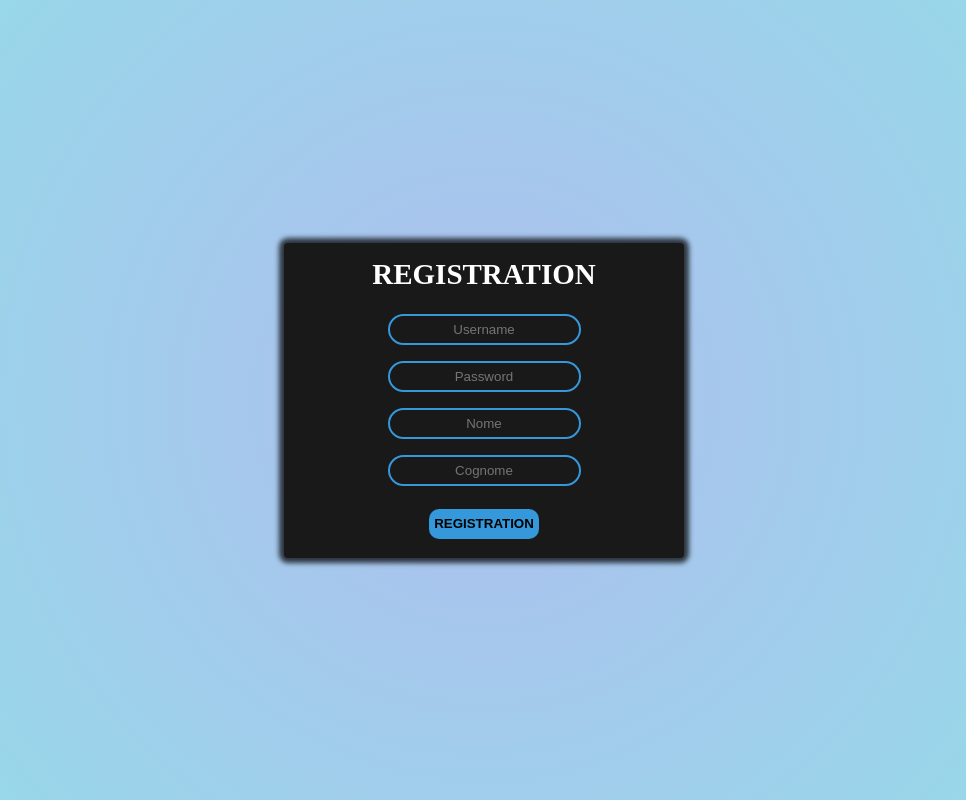
After one commit to MrBigSlime/PCTOGruppo2, a Django app: page /register/ in a window 1280 px wide. The commit adds this page. Shown: the whole page, without its empty margins (156-1122 px from the left). Run offline with Django 3.2, Linux system fonts and the light colour scheme.

Commit message:
registration

```diff
--- a/libri/forms.py
+++ b/libri/forms.py
@@ -75,11 +75,10 @@ class InserimentoLibro(forms.Form):
     #CatScaffale = forms.CharField(label="Categoria Scaffale", max_length=256, widget=forms.TextInput(attrs={'class' : 'formBox'}))
 
 class UserRegistrationForm(forms.Form):
-
-    Username = forms.CharField(label="Username", max_length = 256)
-    NomeU = forms.CharField(label="NomeUtente", max_length = 256)
-    CognomeU = forms.CharField(label="CognomeUtente", max_length = 256)
-    Password = forms.CharField(label="Password", max_length = 256)
+    Username = forms.CharField(label="Username", max_length = 256, widget=forms.TextInput(attrs={'class' : 'logclass', 'placeholder':'Username'}))
+    NomeU = forms.CharField(label="NomeUtente", max_length = 256, widget=forms.TextInput(attrs={'class' : 'logclass', 'placeholder':'Nome'}))
+    CognomeU = forms.CharField(label="CognomeUtente", max_length = 256, widget=forms.TextInput(attrs={'class' : 'logclass', 'placeholder':'Cognome'}))
+    Password = forms.CharField(label="Password", max_length = 256, widget=forms.TextInput(attrs={'class' : 'logclass', 'placeholder':'Password'}))
 
 class UserLoginForm(forms.Form):
     Username = forms.CharField(label="Username", max_length = 256, widget=forms.TextInput(attrs={'class' : 'logclass', 'placeholder':'Username'}))
--- a/libri/urls.py
+++ b/libri/urls.py
@@ -10,4 +10,5 @@ urlpatterns = [
     path('del/<Cod>/', views.del_libro, name='cancella'),
     path('accounts/', include('django.contrib.auth.urls')),
     path('login/',views.loginView, name='login'),
+    path('register/',views.Register, name='register'),
 ]
--- a/libri/views.py
+++ b/libri/views.py
@@ -769,7 +769,7 @@ def Register(request):
     if request.method == 'GET':
         form = UserRegistrationForm()
 
-        return render(request,'#',{'form':form})
+        return render(request,'register.html',{'form':form})
 
     if request.method =='POST':
 
--- a/static/css/ins_style.css
+++ b/static/css/ins_style.css
@@ -63,21 +63,40 @@ td {
     flex-direction: column;
     border-radius: 4px;
     padding: 40px;
-    width: 300px;
+    width: 400px;
     height: 300px;
     box-shadow: 0 0 5px 5px rgba(0, 0, 0, 0.735);
     background: #191919;
     color: white;
 }
 
+.register {
+    display: flex;
+    align-items: center;
+    position: absolute;
+    top: 0;
+    bottom: 0;
+    left: 0;
+    right: 0;
+    margin: auto;
+    text-align: center;
+    flex-direction: column;
+    border-radius: 4px;
+    width: 400px;
+    height: 315px;
+    box-shadow: 0 0 5px 5px rgba(0, 0, 0, 0.735);
+    background: #191919;
+    color: white;
+}
+
 button {
-    width: 100px;
+    width: 110px;
     margin-top: 15px;
     align-self: center;
     text-align: center;
     border: none;
     background-color: #3498db;
-    border-radius: 5px 5px;
+    border-radius: 10px 10px;
     height: 30px;
     font-weight: 600;
     text-transform: uppercase;
--- /dev/null
+++ b/templates/register.html
@@ -0,0 +1,28 @@
+{% load static %}
+<!DOCTYPE html>
+<html>
+
+<head>
+    <meta charset="UTF-8">
+    <meta name="viewport" content="width=device-width, initial-scale=1.0">
+    <meta http-equiv="X-UA-Compatible" content="ie=edge">
+    <title>REGISTRATION</title>
+    <link rel="icon" href="{% static 'favicon.ico' %}">
+    <link rel="stylesheet" href="{% static './css/base_style.css' %}">
+    <link rel="stylesheet" href="{% static './css/ins_style.css' %}">
+</head>
+
+<body>
+    {% block content %}
+    <div class="register">
+        <h2>REGISTRATION</h2>
+        <form method="post" autocomplete="off" class="addForm-box">
+            {% csrf_token %} {{form.Username}} {{form.Password}} {{form.NomeU}} {{form.CognomeU}}
+            <br><button type="submit">REGISTRATION</button>
+        </form>
+    </div>
+    {% endblock content %}
+
+</body>
+
+</html>
```
